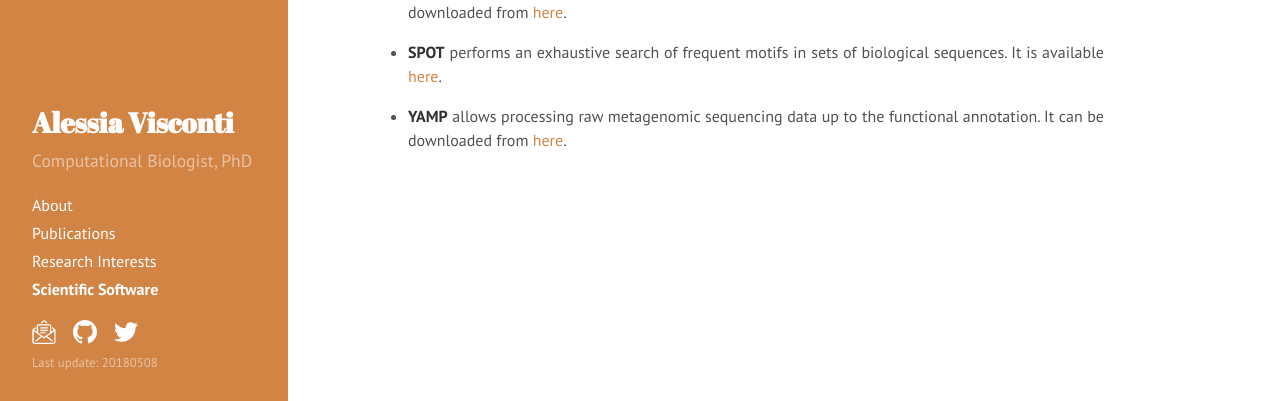
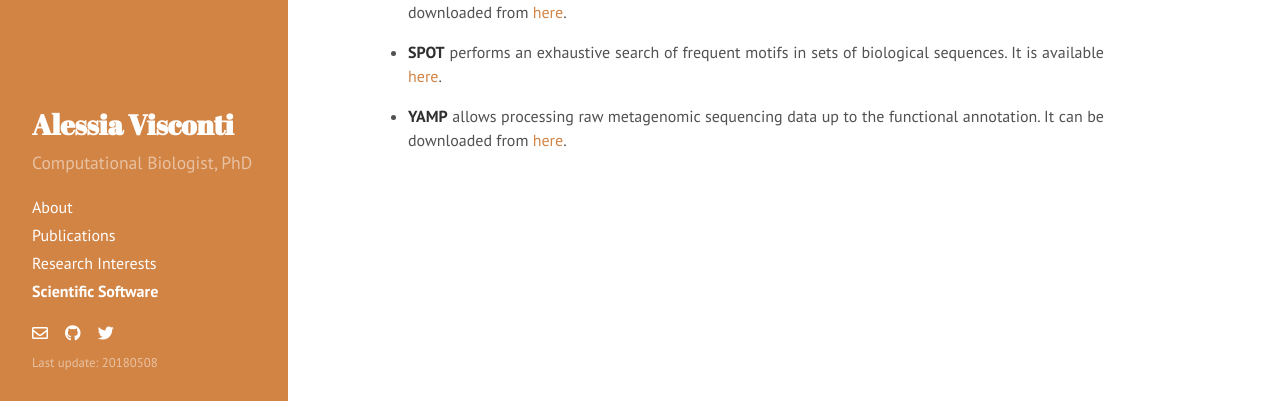
Before and after one commit to alesssia/alesssia.github.io, a Jekyll site: the page built from software.md, in a window 1280 px wide. Shown: the part 496-897 px from the top of the page. Built offline with Jekyll 4.4.1, drawn with Linux system fonts in a browser that asks for light colours; nearby versions of some CDN libraries; a style sheet for code colours, icons or effects is not loaded.

Commit message:
Moved to icon fonts. Added Impactstory

```diff
--- a/_config.yml
+++ b/_config.yml
@@ -14,8 +14,9 @@ baseurl:          /
 lastmod:		  '20180508'
 
 author:
-  name:           'Alessia Visconti'
-  url:            http://alesssia.github.io/
-  email: 		  alessia.visconti@kcl.ac.uk
-  twitter_username: _alesssia
-  github_username:  alesssia
+  name:      'Alessia Visconti'
+  url:       http://alesssia.github.io/
+  email:     alessia.visconti@kcl.ac.uk
+  twitter:   _alesssia
+  github:    alesssia
+  orcid:     '0000-0003-4144-2019'
--- a/_includes/head.html
+++ b/_includes/head.html
@@ -20,9 +20,15 @@
   <link rel="stylesheet" href="{{ "/" | relative_url }}public/css/hyde.css">
   <link rel="stylesheet" href="http://fonts.googleapis.com/css?family=PT+Sans:400,400italic,700|Abril+Fatface">
 
+
   <!-- Icons -->
   <link rel="apple-touch-icon-precomposed" sizes="144x144" href="{{ "/" | relative_url }}public/apple-touch-icon-144-precomposed.png">
                                  <link rel="shortcut icon" href="{{ "/" | relative_url }}public/favicon.ico">
+  <link rel="stylesheet" href="https://cdn.rawgit.com/jpswalsh/academicons/master/css/academicons.min.css">
+  <link rel="stylesheet" href="https://use.fontawesome.com/releases/v5.0.12/css/brands.css" integrity="sha384-Pln/erVatVEIIVh7sfyudOXs5oajCSHg7l5e2Me02e3TklmDuKEhQ8resTIwyI+w" crossorigin="anonymous">
+  <link rel="stylesheet" href="https://use.fontawesome.com/releases/v5.0.12/css/fontawesome.css" integrity="sha384-rnr8fdrJ6oj4zli02To2U/e6t1qG8dvJ8yNZZPsKHcU7wFK3MGilejY5R/cUc5kf" crossorigin="anonymous">
+  <link rel="stylesheet" href="https://use.fontawesome.com/releases/v5.0.12/css/regular.css" integrity="sha384-RGDxJbFQcd3/Rei8rYb+3xO3YREd0abxm8WfLkYj7j4HHo5ZVuNUGVx8H8GbpFTQ" crossorigin="anonymous">
+
 
   <!-- RSS -->
   <!-- <link rel="alternate" type="application/rss+xml" title="RSS" href="/atom.xml"> -->
--- a/_includes/sidebar.html
+++ b/_includes/sidebar.html
@@ -27,21 +27,28 @@
 		<nav class="contact-list">
 		  {% if site.author.email %}
 		      <a href="mailto:{{ site.author.email }}">
-		        <span class="icon">{% include icon-email.svg %}</span>
+		        <i class="far fa-envelope ai-2x"></i>
 		      </a> &nbsp;&nbsp;
 		  {% endif %}
 
-		  {% if site.author.github_username %}
-			<a href="https://github.com/{{ site.author.github_username }}">
-			  <span class="icon">{% include icon-github.svg %}</span>
+		  {% if site.author.github %}
+			<a href="https://github.com/{{ site.author.github }}">
+			  <i class="fab fa-github ai-2x"></i>
 			</a> &nbsp;&nbsp;
 		  {% endif %}
 
-		  {% if site.author.twitter_username %}
-			<a href="https://twitter.com/{{ site.author.twitter_username }}">
-			  <span class="icon">{% include icon-twitter.svg %}</span>
+		  {% if site.author.twitter %}
+			<a href="https://twitter.com/{{ site.author.twitter }}">
+			  <i class="fab fa-twitter ai-2x"></i>
+			</a> &nbsp;&nbsp;
+		  {% endif %}
+
+		  {% if site.author.orcid %}
+			<a href="https://profiles.impactstory.org/u/{{ site.author.orcid }}">
+			  <i class="ai ai-impactstory ai-2x"></i>
 			</a>
 		  {% endif %}
+
 
 		</nav>
 
--- a/public/css/hyde.css
+++ b/public/css/hyde.css
@@ -71,24 +71,6 @@ html {
   }
 }
 
-
-/*icons in the contact list */
-.sidebar contact-list {
-    @include fluid-type(320px, 1280px, 72px, 72px);
-    margin-top: 0.5rem;
-    padding-top: 0.5rem;
-}
-
-.icon {
-  display: inline-block;
-  position: relative;
-  top: -0.05em; /* fine-tune alignment */
-  width: 1.5rem;
-  height: 1.5rem;
-  line-height: 1;
-  vertical-align: middle;
-  fill: currentColor;
-}
 
 /* Sidebar links */
 .sidebar a {
```
Also changed, not shown: README.md, _includes/icon-email.svg (deleted), _includes/icon-twitter.svg (deleted).
